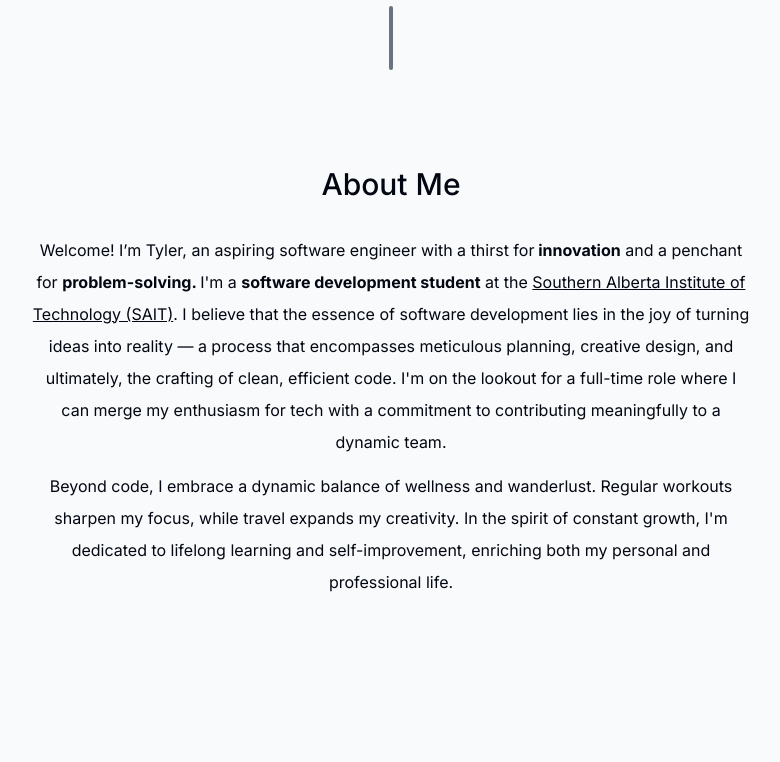
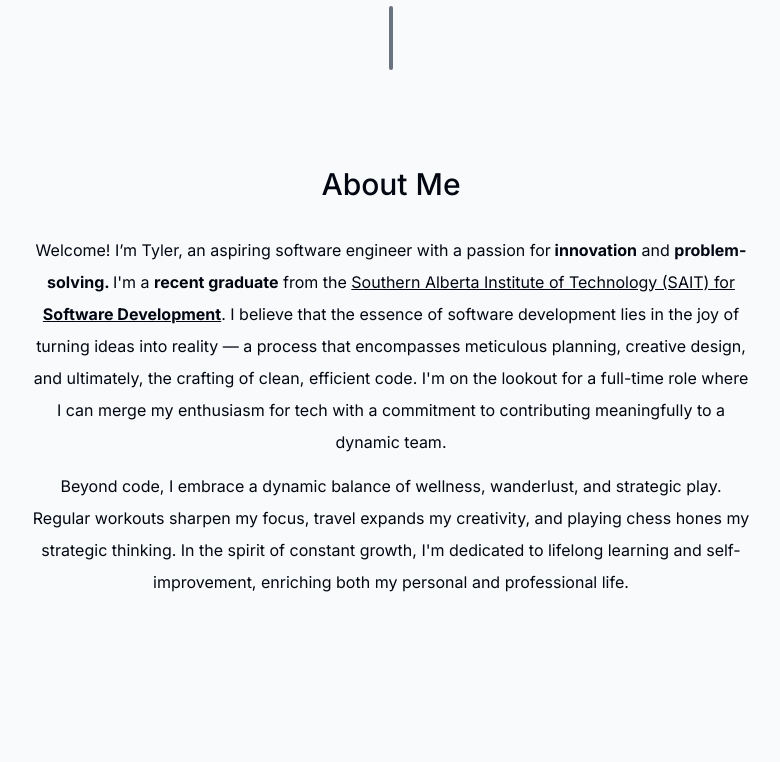
Before and after one commit to TylerTLe/portfolio, a Next.js app: page / in a window 1280 px wide. Shown: the part 766-1528 px from the top of the page, without its empty margins (249-1029 px from the left). Built offline with nearby package versions, Linux system fonts and the light colour scheme; no server answers.

Commit message:
updates information

```diff
--- a/components/about.tsx
+++ b/components/about.tsx
@@ -27,17 +27,19 @@ export default function About() {
     >
       <SectionHeading>About me</SectionHeading>
       <p className="mb-3">
-      Welcome! I’m Tyler, an aspiring software engineer with a thirst for<span className="font-bold"> innovation</span> and a penchant for <span className="font-bold">problem-solving. </span>
+      Welcome! I’m Tyler, an aspiring software engineer with a passion for<span className="font-bold"> innovation</span> and <span className="font-bold">problem-solving. </span>
 
-        I'm a <span className="font-bold">software development student</span> at
+        I'm a <span className="font-bold"> recent graduate</span> from
         the{" "}
         <span className="underline">
-          Southern Alberta Institute of Technology (SAIT)
+          Southern Alberta Institute of Technology (SAIT) for
+        <span className="font-bold"> Software Development</span>
         </span>
+
         . I believe that the essence of software development lies in the joy of turning ideas into reality — a process that encompasses meticulous planning, creative design, and ultimately, the crafting of clean, efficient code. I'm on the lookout for a full-time role where I can merge my enthusiasm for tech with a commitment to contributing meaningfully to a dynamic team.
       </p>
       <p>
-      Beyond code, I embrace a dynamic balance of wellness and wanderlust. Regular workouts sharpen my focus, while travel expands my creativity. In the spirit of constant growth, I'm dedicated to lifelong learning and self-improvement, enriching both my personal and professional life.
+      Beyond code, I embrace a dynamic balance of wellness, wanderlust, and strategic play. Regular workouts sharpen my focus, travel expands my creativity, and playing chess hones my strategic thinking. In the spirit of constant growth, I'm dedicated to lifelong learning and self-improvement, enriching both my personal and professional life.
       </p>
     </motion.section>
   );
--- a/components/intro.tsx
+++ b/components/intro.tsx
@@ -53,7 +53,7 @@ export default function Intro() {
       >
         <span className="font-bold">Building Tomorrow's Tech, Today </span> <br/>{" "}
         <span className="underline">
-          Student At Southern Alberta Institute of Technology. (SAIT)<br/>
+          Graduate from Southern Alberta Institute of Technology. (SAIT)<br/>
         </span>{" "}
         <span className="italic">
         My Full-Stack Development journey is about more than code—it's about creating solutions that resonate with the future.
--- a/lib/data.ts
+++ b/lib/data.ts
@@ -34,6 +34,7 @@ export const links = [
     name: "Contact",
     hash: "#contact",
   },
+
 ] as const;
 
 export const experiencesData = [
@@ -53,6 +54,7 @@ export const experiencesData = [
     icon: React.createElement(CgWorkAlt),
     date: "2023",
   },
+
 ] as const;
 
 export const projectsData = [
@@ -114,6 +116,7 @@ export const projectsData = [
       tags: ["Figma", "UX/UI Design"],
       imageUrl: flickerImg,
     },
+
 ] as const;
 
 export const skillsData = [
@@ -146,6 +149,7 @@ export const skillsData = [
   "UX/UI Design",
   "Docker",
   "Android Studio",
+
 ] as const;
 
 export const learningData = [
@@ -155,4 +159,5 @@ export const learningData = [
   "GraphQL",
   "Docker",
   "Kubernetes",
+
 ] as const;
```
